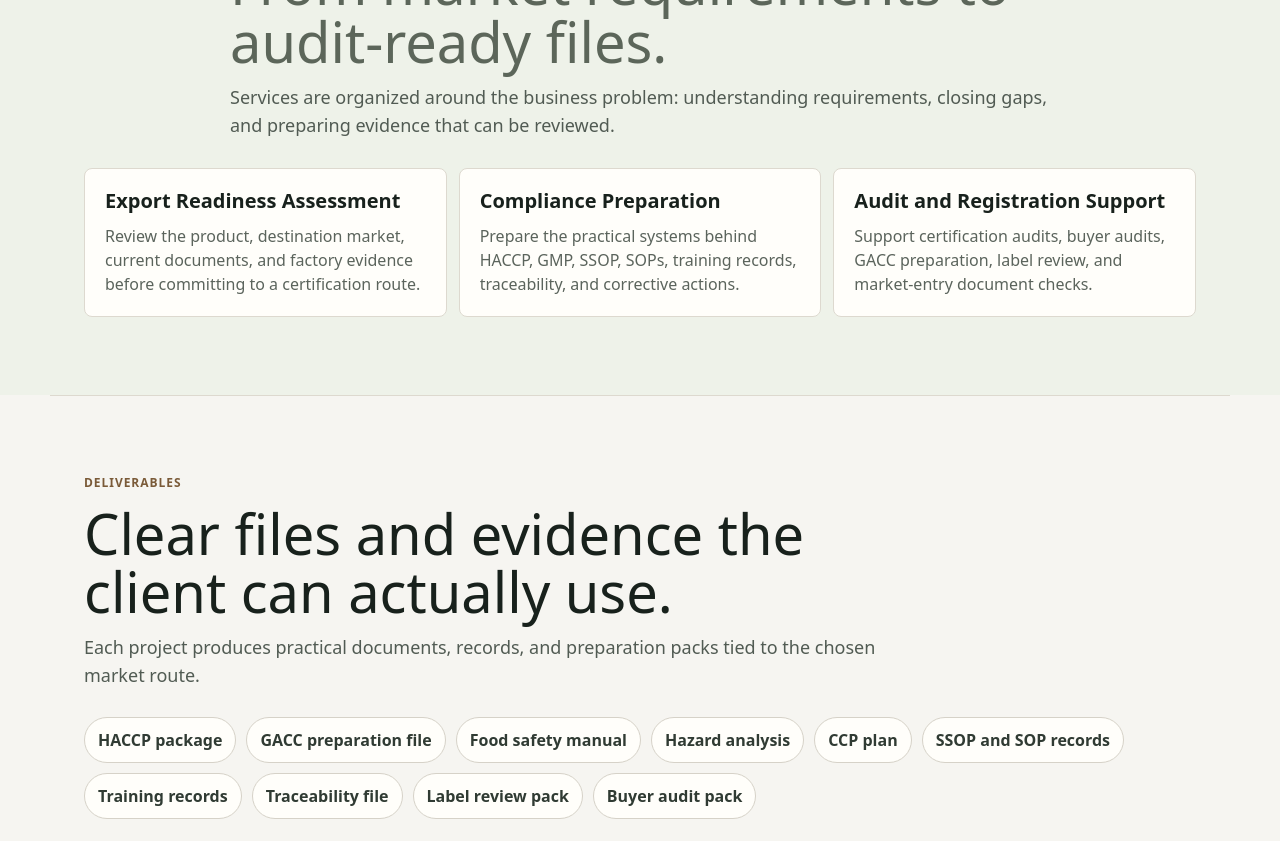
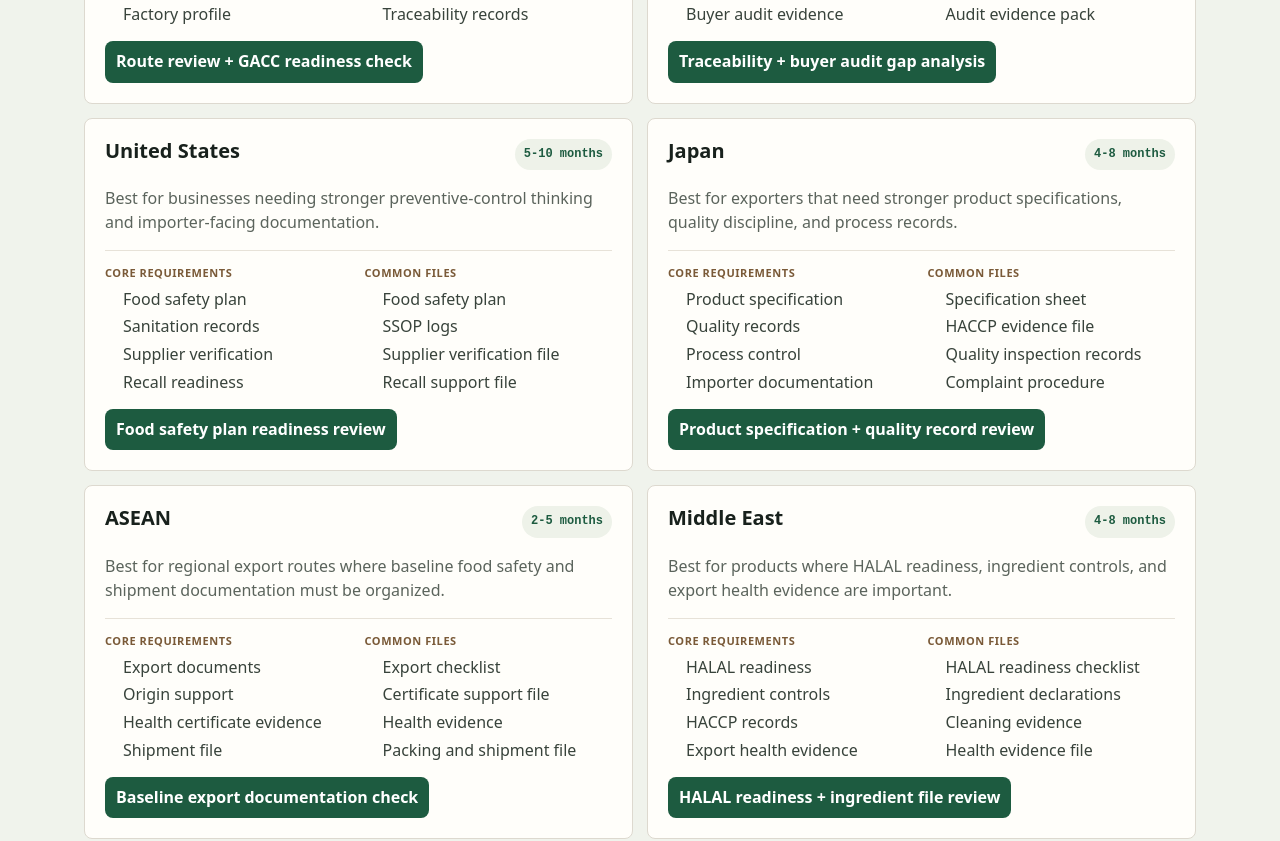
Before and after one commit to Leebood/cere, a Next.js app: page / in a window 1280 px wide. Shown: the part 1720-2561 px from the top of the page. Built offline with nearby package versions, Linux system fonts and the light colour scheme.

Commit message:
Prioritize markets content on public site

```diff
--- a/src/app/globals.css
+++ b/src/app/globals.css
@@ -2477,6 +2477,13 @@
   line-height: 1.5;
 }
 
+.cere-card-grid article > span {
+  color: #7a5a38;
+  font-size: 13px;
+  font-weight: 780;
+  line-height: 1.35;
+}
+
 .cere-section {
   display: grid;
   gap: 28px;
@@ -2488,9 +2495,18 @@
   padding-top: 18px;
 }
 
+.cere-section.compact-products {
+  padding-top: clamp(36px, 5vw, 54px);
+  padding-bottom: clamp(36px, 5vw, 54px);
+}
+
 .cere-section.muted {
   max-width: none;
   background: #eef2e9;
+}
+
+.cere-section.market-priority {
+  background: #f0f3ec;
 }
 
 .cere-section.muted > * {
@@ -2575,6 +2591,77 @@
   grid-template-columns: repeat(2, minmax(0, 1fr));
 }
 
+.cere-market-list.priority {
+  gap: 14px;
+}
+
+.cere-market-list.priority article {
+  gap: 16px;
+}
+
+.market-card-head {
+  display: flex;
+  align-items: start;
+  justify-content: space-between;
+  gap: 16px;
+}
+
+.market-card-head span {
+  flex: 0 0 auto;
+  border-radius: 999px;
+  background: #eef2e9;
+  color: #1d5b40;
+  font-family: "Geist Mono", "Geist Mono Fallback", ui-monospace, monospace;
+  font-size: 12px;
+  font-weight: 850;
+  padding: 7px 9px;
+}
+
+.market-detail-grid {
+  display: grid;
+  grid-template-columns: repeat(2, minmax(0, 1fr));
+  gap: 12px;
+  border-top: 1px solid #e7e2d8;
+  padding-top: 14px;
+}
+
+.market-detail-grid div {
+  display: grid;
+  gap: 8px;
+  align-content: start;
+}
+
+.market-detail-grid small {
+  color: #7a5a38;
+  font-size: 11px;
+  font-weight: 850;
+  letter-spacing: 0.05em;
+  text-transform: uppercase;
+}
+
+.market-detail-grid ul {
+  display: grid;
+  gap: 6px;
+  margin: 0;
+  padding-left: 18px;
+  color: #38433b;
+  line-height: 1.35;
+}
+
+.market-consult-link {
+  width: fit-content;
+  border-radius: 8px;
+  background: #1d5b40;
+  color: white;
+  font-weight: 780;
+  padding: 9px 11px;
+  text-decoration: none;
+}
+
+.cere-tag-grid.compact span {
+  padding: 8px 11px;
+}
+
 .cere-process {
   display: grid;
   gap: 0;
@@ -2686,4 +2773,10 @@
     grid-template-columns: 1fr;
     gap: 8px;
   }
-}
+
+  .market-card-head,
+  .market-detail-grid {
+    display: grid;
+    grid-template-columns: 1fr;
+  }
+}
--- a/src/app/homepage.tsx
+++ b/src/app/homepage.tsx
@@ -12,14 +12,17 @@
 const solutions = [
   {
     title: "Export Readiness Assessment",
+    problem: "The business is not sure whether it can enter a target market.",
     detail: "Review the product, destination market, current documents, and factory evidence before committing to a certification route.",
   },
   {
     title: "Compliance Preparation",
+    problem: "Documents, records, and operating procedures are incomplete or inconsistent.",
     detail: "Prepare the practical systems behind HACCP, GMP, SSOP, SOPs, training records, traceability, and corrective actions.",
   },
   {
     title: "Audit and Registration Support",
+    problem: "A buyer, authority, or certification route requires reviewable evidence.",
     detail: "Support certification audits, buyer audits, GACC preparation, label review, and market-entry document checks.",
   },
 ];
@@ -38,12 +41,54 @@
 ];
 
 const markets = [
-  ["China", "GACC preparation, HACCP evidence, Chinese label review, factory profile."],
-  ["European Union", "Traceability, supplier approval, allergen control, buyer audit evidence."],
-  ["United States", "Food safety plan, sanitation records, supplier verification, recall readiness."],
-  ["Japan", "Product specification, process control, quality records, importer documentation."],
-  ["ASEAN", "Export documents, origin support, health certificate evidence, shipment file."],
-  ["Middle East", "HALAL readiness, ingredient controls, HACCP records, export health evidence."],
+  {
+    name: "China",
+    summary: "Best for factories preparing GACC registration, Chinese label review, and structured food safety evidence.",
+    requirements: ["HACCP evidence", "GACC preparation", "Chinese label review", "Factory profile"],
+    documents: ["HACCP package", "GACC file", "Label review pack", "Traceability records"],
+    timeline: "4-8 months",
+    consultation: "Route review + GACC readiness check",
+  },
+  {
+    name: "European Union",
+    summary: "Best for exporters facing buyer audit expectations, traceability checks, and stricter supplier controls.",
+    requirements: ["Traceability", "Supplier approval", "Allergen control", "Buyer audit evidence"],
+    documents: ["Food safety manual", "Supplier approval file", "Recall procedure", "Audit evidence pack"],
+    timeline: "5-10 months",
+    consultation: "Traceability + buyer audit gap analysis",
+  },
+  {
+    name: "United States",
+    summary: "Best for businesses needing stronger preventive-control thinking and importer-facing documentation.",
+    requirements: ["Food safety plan", "Sanitation records", "Supplier verification", "Recall readiness"],
+    documents: ["Food safety plan", "SSOP logs", "Supplier verification file", "Recall support file"],
+    timeline: "5-10 months",
+    consultation: "Food safety plan readiness review",
+  },
+  {
+    name: "Japan",
+    summary: "Best for exporters that need stronger product specifications, quality discipline, and process records.",
+    requirements: ["Product specification", "Quality records", "Process control", "Importer documentation"],
+    documents: ["Specification sheet", "HACCP evidence file", "Quality inspection records", "Complaint procedure"],
+    timeline: "4-8 months",
+    consultation: "Product specification + quality record review",
+  },
+  {
+    name: "ASEAN",
+    summary: "Best for regional export routes where baseline food safety and shipment documentation must be organized.",
+    requirements: ["Export documents", "Origin support", "Health certificate evidence", "Shipment file"],
+    documents: ["Export checklist", "Certificate support file", "Health evidence", "Packing and shipment file"],
+    timeline: "2-5 months",
+    consultation: "Baseline export documentation check",
+  },
+  {
+    name: "Middle East",
+    summary: "Best for products where HALAL readiness, ingredient controls, and export health evidence are important.",
+    requirements: ["HALAL readiness", "Ingredient controls", "HACCP records", "Export health evidence"],
+    documents: ["HALAL readiness checklist", "Ingredient declarations", "Cleaning evidence", "Health evidence file"],
+    timeline: "4-8 months",
+    consultation: "HALAL readiness + ingredient file review",
+  },
 ];
 
 const processSteps = [
@@ -72,11 +117,11 @@
           <small>Cambodia Export Readiness Engine</small>
         </a>
         <nav aria-label="Main navigation">
+          <a href="#markets">Markets</a>
+          <a href="#solutions">Solutions</a>
+          <a href="#process">Process</a>
+          <a href="#deliverables">Deliverables</a>
           <a href="#products">Products</a>
-          <a href="#solutions">Solutions</a>
-          <a href="#deliverables">Deliverables</a>
-          <a href="#markets">Markets</a>
-          <a href="#process">Process</a>
           <a href="#platform">Platform</a>
           <a href="#contact">Contact</a>
         </nav>
@@ -92,7 +137,7 @@
           </p>
           <div className="cere-actions">
             <a className="cere-button primary" href="#contact">Start Consultation</a>
-            <a className="cere-button" href="#solutions">Explore Services</a>
+            <a className="cere-button" href="#markets">Explore Markets</a>
           </div>
         </div>
         <aside className="cere-hero-panel" aria-label="CERE service summary">
@@ -130,17 +175,43 @@
         </div>
       </section>
 
-      <section className="cere-section" id="products">
+      <section className="cere-section muted market-priority" id="markets">
         <div className="cere-section-heading">
-          <p className="cere-eyebrow">Product Categories</p>
-          <h2>Support for food and agricultural exporters.</h2>
+          <p className="cere-eyebrow">Markets</p>
+          <h2>Different destinations require different preparation.</h2>
           <p>
-            We start by understanding the product, processing stage, target market, and existing certification status.
+            The first client decision is usually the target market. CERE helps clarify the route, common documents,
+            preparation time, and first consulting step before the factory invests in certification work.
           </p>
         </div>
-        <div className="cere-tag-grid">
-          {productCategories.map((category) => (
-            <span key={category}>{category}</span>
+        <div className="cere-market-list priority">
+          {markets.map((market) => (
+            <article key={market.name}>
+              <div className="market-card-head">
+                <strong>{market.name}</strong>
+                <span>{market.timeline}</span>
+              </div>
+              <p>{market.summary}</p>
+              <div className="market-detail-grid">
+                <div>
+                  <small>Core requirements</small>
+                  <ul>
+                    {market.requirements.map((item) => (
+                      <li key={item}>{item}</li>
+                    ))}
+                  </ul>
+                </div>
+                <div>
+                  <small>Common files</small>
+                  <ul>
+                    {market.documents.map((item) => (
+                      <li key={item}>{item}</li>
+                    ))}
+                  </ul>
+                </div>
+              </div>
+              <a className="market-consult-link" href="#contact">{market.consultation}</a>
+            </article>
           ))}
         </div>
       </section>
@@ -158,40 +229,8 @@
           {solutions.map((solution) => (
             <article key={solution.title}>
               <strong>{solution.title}</strong>
+              <span>{solution.problem}</span>
               <p>{solution.detail}</p>
-            </article>
-          ))}
-        </div>
-      </section>
-
-      <section className="cere-section" id="deliverables">
-        <div className="cere-section-heading">
-          <p className="cere-eyebrow">Deliverables</p>
-          <h2>Clear files and evidence the client can actually use.</h2>
-          <p>
-            Each project produces practical documents, records, and preparation packs tied to the chosen market route.
-          </p>
-        </div>
-        <div className="cere-deliverable-list">
-          {deliverables.map((deliverable) => (
-            <span key={deliverable}>{deliverable}</span>
-          ))}
-        </div>
-      </section>
-
-      <section className="cere-section muted" id="markets">
-        <div className="cere-section-heading">
-          <p className="cere-eyebrow">Markets</p>
-          <h2>Different destinations require different preparation.</h2>
-          <p>
-            CERE helps the client understand what changes when the destination market changes.
-          </p>
-        </div>
-        <div className="cere-market-list">
-          {markets.map(([market, detail]) => (
-            <article key={market}>
-              <strong>{market}</strong>
-              <p>{detail}</p>
             </article>
           ))}
         </div>
@@ -215,6 +254,37 @@
                 <p>{detail}</p>
               </div>
             </article>
+          ))}
+        </div>
+      </section>
+
+      <section className="cere-section" id="deliverables">
+        <div className="cere-section-heading">
+          <p className="cere-eyebrow">Deliverables</p>
+          <h2>Clear files and evidence the client can actually use.</h2>
+          <p>
+            Each project produces practical documents, records, and preparation packs tied to the chosen market route.
+          </p>
+        </div>
+        <div className="cere-deliverable-list">
+          {deliverables.map((deliverable) => (
+            <span key={deliverable}>{deliverable}</span>
+          ))}
+        </div>
+      </section>
+
+      <section className="cere-section compact-products" id="products">
+        <div className="cere-section-heading">
+          <p className="cere-eyebrow">Product Categories</p>
+          <h2>A quick scope check for food and agricultural exporters.</h2>
+          <p>
+            This section is intentionally simple: the goal is to help the client quickly confirm whether their product is
+            within CERE&apos;s service scope.
+          </p>
+        </div>
+        <div className="cere-tag-grid compact">
+          {productCategories.map((category) => (
+            <span key={category}>{category}</span>
           ))}
         </div>
       </section>
```
